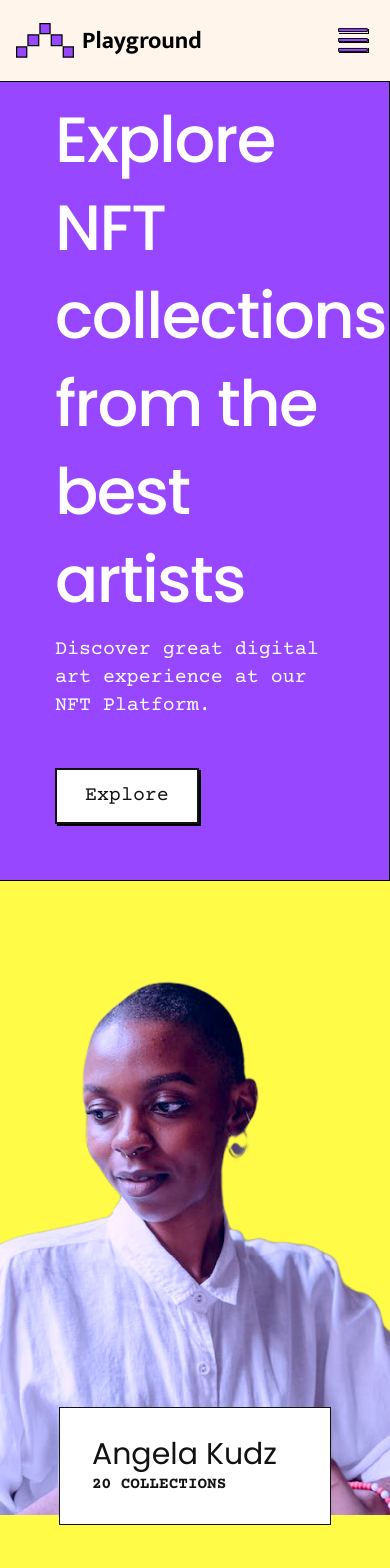
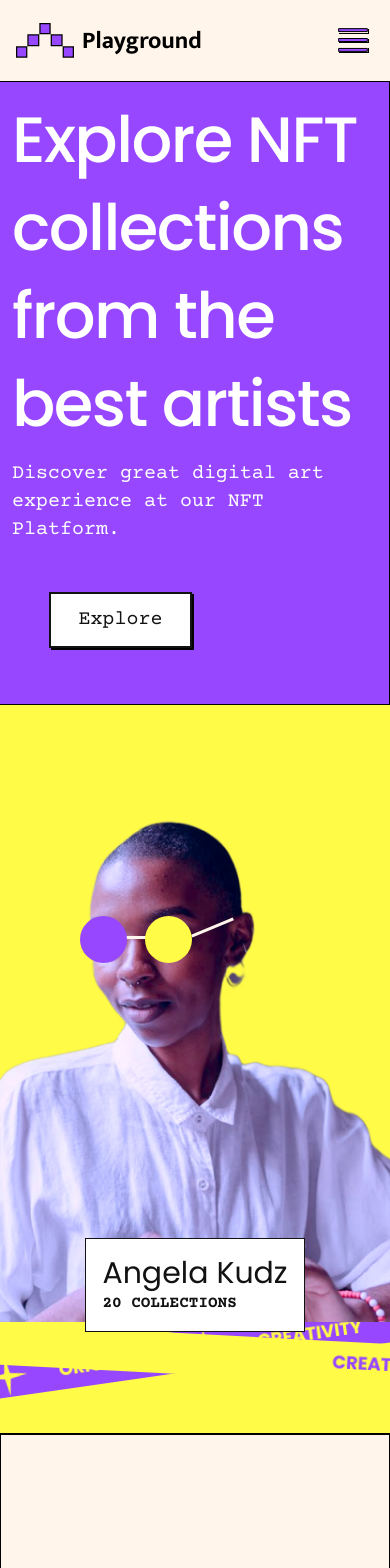
Before and after one commit to codabytez/NFT_Playground, a React (Vite) app: page / in a window 390 px wide. Shown: the top 1568 px of the page. Built offline with nearby package versions, Linux system fonts and the light colour scheme.

Commit message:
refactor: imporved the responsiveness of the page

```diff
--- a/src/components/Blog.tsx
+++ b/src/components/Blog.tsx
@@ -41,7 +41,7 @@
           </p>
         </div>
 
-        <p className="text-brand-purple font-courier text-xl hover:text-black px-4 py-3 transition-all duration-300 cursor-pointer">
+        <p className="text-brand-purple font-courier text-xl hover:text-black md:px-4 md:py-3 transition-all duration-300 cursor-pointer">
           See all
         </p>
       </div>
--- a/src/components/Hero.tsx
+++ b/src/components/Hero.tsx
@@ -6,13 +6,13 @@
 const Hero: FC = () => {
   return (
     <div className="flex flex-col lg:flex-row pt-10">
-      <div className="w-full lg:w-[653px] md:h-[729px] border-r border-b border-black bg-brand-purple flex flex-col justify-center items-center px-5 py-14 lg:py-0 md:px-0">
+      <div className="w-full lg:w-[653px] md:h-[729px] border-r border-b border-black bg-brand-purple flex flex-col justify-center items-center px-3 py-14 lg:py-0 md:px-0">
         <div className="inline-flex gap-12 flex-col">
           <div className="inline-flex gap-3 flex-col">
-            <h1 className="lg:w-[461px] text-white w-[80%] mx-auto lg:mx-0 md:text-center lg:text-left font-poppins text-[64px] md:text-[78px] font-medium leading-[88px] tracking-[-1.56px]">
+            <h1 className="lg:w-[461px] text-white mx-auto lg:mx-0 md:text-center lg:text-left font-poppins text-[64px] md:text-[78px] font-medium leading-[88px] tracking-[-1.56px]">
               Explore NFT collections from the best artists
             </h1>
-            <p className="text-white font-courier text-xl lg:w-[409px] w-[80%] mx-auto lg:mx-0 md:text-center lg:text-left">
+            <p className="text-white font-courier text-xl lg:w-[409px] md:text-center lg:text-left">
               Discover great digital art experience at our NFT Platform.
             </p>
           </div>
@@ -25,9 +25,9 @@
       </div>
 
       <div className="w-full lg:w-[787px] h-[729px] mx-auto border-b border-black bg-contrast-yellow flex flex-col justify-center items-center">
-        <div className="w-full sm:w-[640px] h-[539px] relative flex justify-center">
+        <div className="w-[600px] sm:w-[640px] sm:h-[539px] relative flex justify-center">
           <svg
-            className="hidden sm:flex absolute top-[112px] right-[68%] sm:left-[196px] z-10"
+            className="flex absolute top-[100px] sm:top-[112px] left-[185px] sm:left-[196px] z-10"
             xmlns="http://www.w3.org/2000/svg"
             width="47"
             height="47"
@@ -36,9 +36,9 @@
           >
             <circle cx="23.5" cy="23.5" r="23.5" fill="#9747FF" />
           </svg>
-          <span className="hidden sm:flex absolute top-[136px] left-[32%] sm:left-[239px] h-[3px] w-9 bg-cream-background z-[3]" />
+          <span className="flex absolute top-[120px] sm:top-[136px] left-[230px] sm:left-[239px] h-[3px] w-9 bg-cream-background z-[3]" />
           <svg
-            className="hidden sm:flex absolute top-[112px] right-[51%] sm:left-[273px] z-10"
+            className="flex absolute top-[100px] sm:top-[112px] left-[250px] sm:left-[273px] z-10"
             xmlns="http://www.w3.org/2000/svg"
             width="47"
             height="47"
@@ -47,18 +47,18 @@
           >
             <circle cx="23.5" cy="23.5" r="23.5" fill="#FFFB47" />
           </svg>
-          <span className="hidden sm:flex w-[45px] h-[3px] rotate-[-22.735deg] bg-cream-background absolute top-[120.02px] left-[48%] sm:left-[315px] z-[3]" />
+          <span className="flex w-[45px] h-[3px] rotate-[-22.735deg] bg-cream-background absolute top-[110px] sm:top-[120.02px] left-[295px] sm:left-[315px] z-[3]" />
 
           <img
             src={angelaKudz}
             alt="Angela Kudz"
-            className="w-full h-full object-cover relative z-[2]"
+            className="w-[600px] sm:w-full relative z-[2]"
           />
 
-          <div className="hidden sm:flex flex-col gap-2.5 absolute -right-1 -bottom-[0.614px]">
+          <div className="flex flex-col gap-2.5 absolute -right-[10px] sm:-right-1 -bottom-[18px] sm:-bottom-[0.614px]">
             <ImageTrace />
           </div>
-          <div className="inline-flex flex-col py-7 pr-[53px] pl-8 border border-[#121212] bg-white absolute -bottom-2.5 z-20">
+          <div className="inline-flex flex-col p-4 sm:py-7 sm:pr-[53px] sm:pl-8 border border-[#121212] bg-white absolute -bottom-2.5 z-20">
             <p className="font-poppins text-[#121212] text-3xl">Angela Kudz</p>
             <p className="font-courier text-[#121212] font-bold">
               20 COLLECTIONS
--- a/src/components/ImageTrace.tsx
+++ b/src/components/ImageTrace.tsx
@@ -9,6 +9,7 @@
       height="538"
       viewBox="0 0 623 538"
       fill="none"
+      className="w-[600px] sm:w-[623px]"
     >
       <mask
         id="path-1-outside-1_17_6106"
--- a/src/components/Roadmap.tsx
+++ b/src/components/Roadmap.tsx
@@ -9,23 +9,23 @@
       id="roadmap"
       className="flex flex-col lg:flex-row max-w-[1440px] min-h-[1004px] items-start"
     >
-      <div className="flex-1 w-full flex h-[1004px] py-[203px] sm:pr-[73px] sm:pl-[95px] lg:pl-5 lg:pr-12 xl:pr-[73px] xl:pl-[95px] flex-col justify-center lg:items-center border-black border border-l-0 bg-brand-purple">
+      <div className="flex-1 w-full flex py-28 sm:py-[203px] pl-[20px] sm:pr-[73px] lg:pl-5 lg:pr-12 xl:pr-[73px] xl:pl-[95px] flex-col justify-center items-center border-black border border-l-0 bg-brand-purple">
         <div className="flex w-full sm:w-[569px] h-[597px] lg:w-full xl:w-[569px] flex-col justify-center items-start shrink-0 relative">
-          <div className="w-full sm:w-[417px] h-[554px] border border-black absolute -right-10">
+          <div className="w-[80%] sm:w-[417px] sm:h-[554px] border border-black absolute -right-10">
             <img
               src={roadmap3}
               alt="roadmap3"
               className="w-full h-full object-cover"
             />
           </div>
-          <div className="w-full sm:w-[571px] h-[609px] lg:w-full xl:w-[571px] border border-black absolute -right-2 lg:-right-4 xl:-right-2">
+          <div className="w-[110%] sm:w-[571px] sm:h-[609px] lg:w-full xl:w-[571px] border border-black absolute right-3 sm:-right-2 lg:-right-4 xl:-right-2">
             <img
               src={roadmap2}
               alt="roadmap2"
               className="w-full h-full object-cover"
             />
           </div>
-          <div className="w-full sm:w-[550px] h-[709px] lg:w-full xl:w-[550px] border border-black absolute">
+          <div className="w-[100%] sm:w-[550px] sm:h-[709px] lg:w-full xl:w-[550px] border border-black absolute -left-10 sm:-left-0">
             <img
               src={roadmap}
               alt="roadmap"
--- a/src/components/Strip.tsx
+++ b/src/components/Strip.tsx
@@ -24,13 +24,13 @@
 
   return (
     <motion.div
-      className={`flex py-6 select-none items-center ${
+      className={`flex sm:py-6 select-none items-center ${
         bg === "purple" ? "bg-brand-purple" : "bg-contrast-yellow"
       } overflow-hidden`}
       variants={stripVariants}
     >
       <motion.div
-        className="flex gap-12 justify-center items-center pl-12"
+        className="flex gap-8 sm:gap-12 justify-center items-center pl-8 sm:pl-12"
         variants={stripVariants}
         initial="initial"
         animate="animate"
@@ -38,7 +38,7 @@
         <h3
           className={`font-bold ${
             bg === "purple" ? "text-contrast-yellow" : "text-brand-purple"
-          } lining-nums tabular-nums font-poppins text-[40px] leading-[56px] uppercase`}
+          } lining-nums tabular-nums font-poppins text-lg sm:text-[40px] sm:leading-[56px] uppercase`}
         >
           Creativity
         </h3>
@@ -47,7 +47,7 @@
         <h3
           className={`font-bold ${
             bg === "purple" ? "text-contrast-yellow" : "text-brand-purple"
-          } lining-nums tabular-nums font-poppins text-[40px] leading-[56px] uppercase`}
+          } lining-nums tabular-nums font-poppins text-lg sm:text-[40px] sm:leading-[56px] uppercase`}
         >
           Art
         </h3>
@@ -56,7 +56,7 @@
         <h3
           className={`font-bold ${
             bg === "purple" ? "text-contrast-yellow" : "text-brand-purple"
-          } lining-nums tabular-nums font-poppins text-[40px] leading-[56px] uppercase`}
+          } lining-nums tabular-nums font-poppins text-lg sm:text-[40px] sm:leading-[56px] uppercase`}
         >
           Profitable
         </h3>
@@ -65,7 +65,7 @@
         <h3
           className={`font-bold ${
             bg === "purple" ? "text-contrast-yellow" : "text-brand-purple"
-          } lining-nums tabular-nums font-poppins text-[40px] leading-[56px] uppercase`}
+          } lining-nums tabular-nums font-poppins text-lg sm:text-[40px] sm:leading-[56px] uppercase`}
         >
           Unique
         </h3>
@@ -74,7 +74,7 @@
         <h3
           className={`font-bold ${
             bg === "purple" ? "text-contrast-yellow" : "text-brand-purple"
-          } lining-nums tabular-nums font-poppins text-[40px] leading-[56px] uppercase`}
+          } lining-nums tabular-nums font-poppins text-lg sm:text-[40px] sm:leading-[56px] uppercase`}
         >
           Originals
         </h3>
@@ -82,7 +82,7 @@
       </motion.div>
 
       <motion.div
-        className="flex gap-12 justify-center items-center pl-12"
+        className="flex gap-8 sm:gap-12 justify-center items-center pl-8 sm:pl-12"
         variants={stripVariants}
         initial="initial"
         animate="animate"
@@ -90,7 +90,7 @@
         <h3
           className={`font-bold ${
             bg === "purple" ? "text-contrast-yellow" : "text-brand-purple"
-          } lining-nums tabular-nums font-poppins text-[40px] leading-[56px] uppercase`}
+          } lining-nums tabular-nums font-poppins text-lg sm:text-[40px] sm:leading-[56px] uppercase`}
         >
           Creativity
         </h3>
@@ -99,7 +99,7 @@
         <h3
           className={`font-bold ${
             bg === "purple" ? "text-contrast-yellow" : "text-brand-purple"
-          } lining-nums tabular-nums font-poppins text-[40px] leading-[56px] uppercase`}
+          } lining-nums tabular-nums font-poppins text-lg sm:text-[40px] sm:leading-[56px] uppercase`}
         >
           Art
         </h3>
@@ -108,7 +108,7 @@
         <h3
           className={`font-bold ${
             bg === "purple" ? "text-contrast-yellow" : "text-brand-purple"
-          } lining-nums tabular-nums font-poppins text-[40px] leading-[56px] uppercase`}
+          } lining-nums tabular-nums font-poppins text-lg sm:text-[40px] sm:leading-[56px] uppercase`}
         >
           Profitable
         </h3>
@@ -117,7 +117,7 @@
         <h3
           className={`font-bold ${
             bg === "purple" ? "text-contrast-yellow" : "text-brand-purple"
-          } lining-nums tabular-nums font-poppins text-[40px] leading-[56px] uppercase`}
+          } lining-nums tabular-nums font-poppins text-lg sm:text-[40px] sm:leading-[56px] uppercase`}
         >
           Unique
         </h3>
@@ -126,7 +126,7 @@
         <h3
           className={`font-bold ${
             bg === "purple" ? "text-contrast-yellow" : "text-brand-purple"
-          } lining-nums tabular-nums font-poppins text-[40px] leading-[56px] uppercase`}
+          } lining-nums tabular-nums font-poppins text-lg sm:text-[40px] sm:leading-[56px] uppercase`}
         >
           Originals
         </h3>
```
